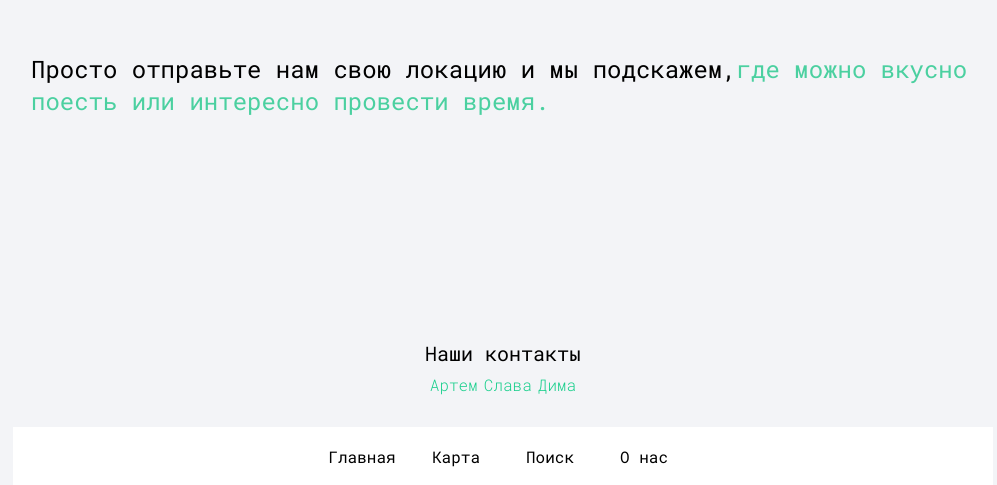
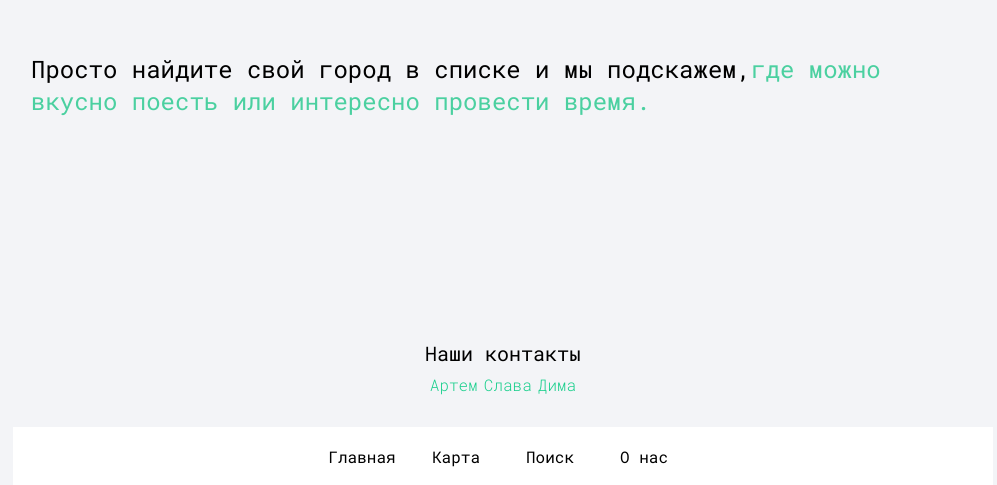
Before and after one commit to lighterboiii/discrete-taburetka-project, a React (Create React App) app: page /contacts in a window 1280 px wide. Shown: the part 315-800 px from the top of the page, without its empty margins (137-1134 px from the left). Built offline with nearby package versions, Linux system fonts and the light colour scheme.

Commit message:
изменить текст

```diff
--- a/src/pages/contacts/contacts.tsx
+++ b/src/pages/contacts/contacts.tsx
@@ -5,7 +5,7 @@ export const ContactsPage: FC = () => {
   return (
     <section className={st.wrapper}>
       <h2 className={st.h2}>
-        Просто отправьте нам свою локацию и мы подскажем,
+        Просто найдите свой город в списке и мы подскажем,
         <span className={st.span}>где можно вкусно поесть или интересно провести время.</span>
       </h2>
       <nav className={st.nav}>
```
